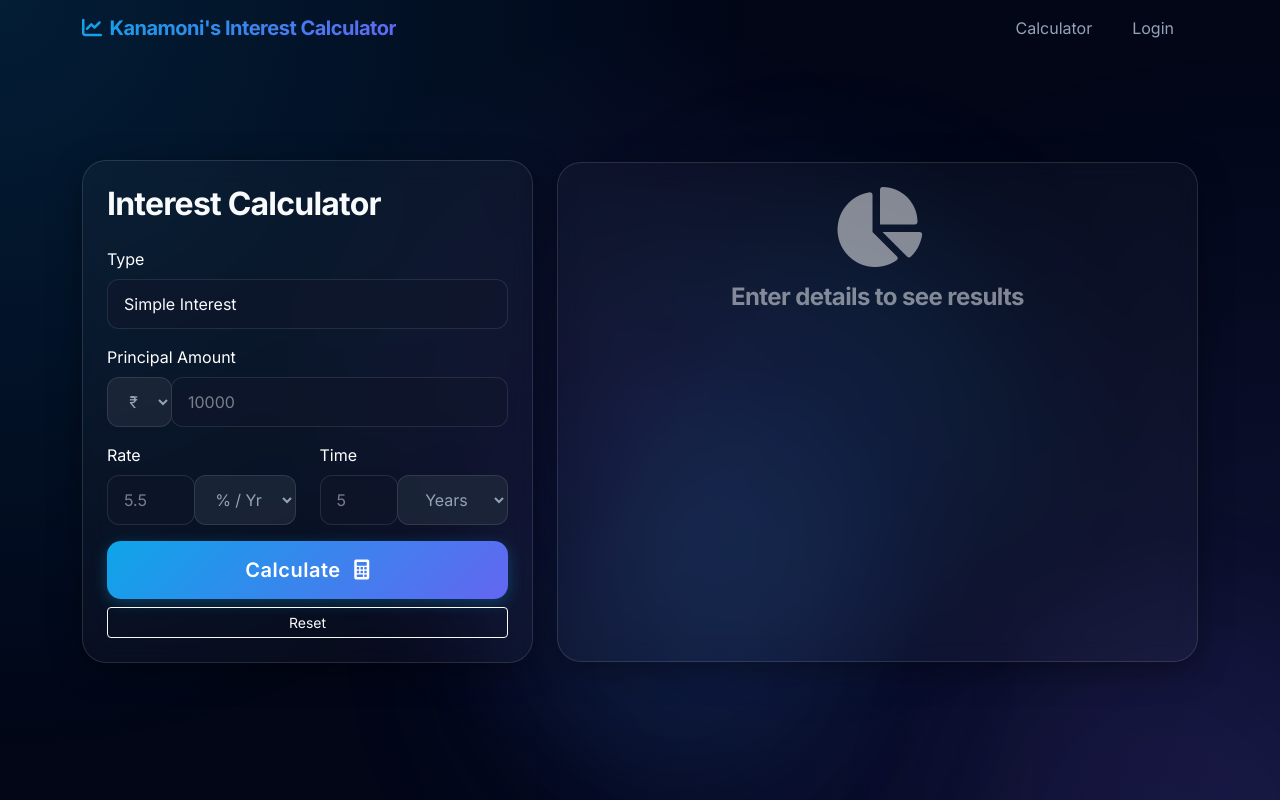
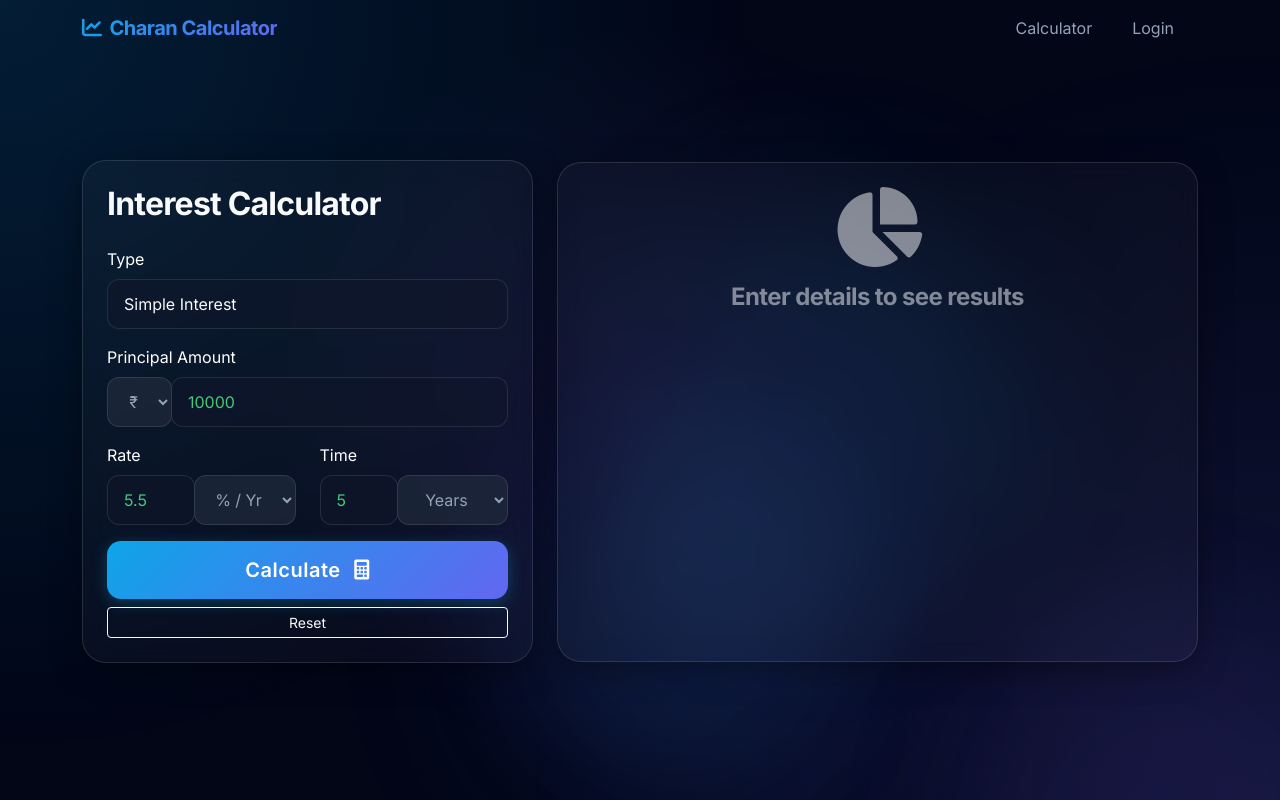
Before and after one commit to charan5454/interest-calculator, a website: page public/index.html in a window 1280 px wide. Drawn offline with nearby package versions, Linux system fonts and the light colour scheme.

Commit message:
color change

```diff
--- a/public/css/style.css
+++ b/public/css/style.css
@@ -121,7 +121,8 @@ body {
 }
 
 .bg-dark-input::placeholder {
-    color: rgba(255, 255, 255, 0.45) !important;
+    color: #4ade80 !important;
+    opacity: 0.9 !important;
 }
 
 /* Improve date input visibility for some browsers */
--- a/public/index.html
+++ b/public/index.html
@@ -4,7 +4,7 @@
 <head>
     <meta charset="UTF-8">
     <meta name="viewport" content="width=device-width, initial-scale=1.0">
-    <title>Kanamoni's Interest Calculator</title>
+    <title>Charan Calculator</title>
     <!-- Bootstrap 5 CSS -->
     <link href="https://cdn.jsdelivr.net/npm/bootstrap@5.3.0/dist/css/bootstrap.min.css" rel="stylesheet">
     <!-- Font Awesome -->
@@ -22,8 +22,7 @@
     <!-- Navbar -->
     <nav class="navbar navbar-expand-lg navbar-dark bg-transparent position-absolute w-100 z-index-10">
         <div class="container">
-            <a class="navbar-brand fw-bold" href="#"><i class="fas fa-chart-line me-2"></i>Kanamoni's Interest
-                Calculator</a>
+            <a class="navbar-brand fw-bold" href="#"><i class="fas fa-chart-line me-2"></i>Charan Calculator</a>
             <button class="navbar-toggler" type="button" data-bs-toggle="collapse" data-bs-target="#navbarNav">
                 <span class="navbar-toggler-icon"></span>
             </button>
```
